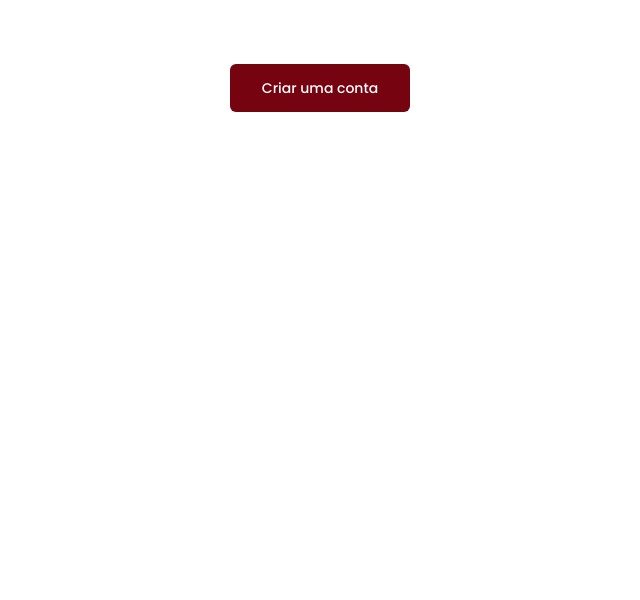
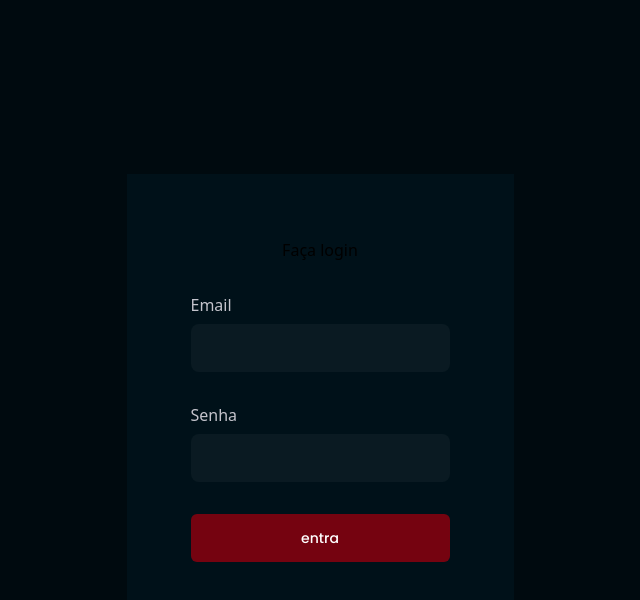
Before and after one commit to BrunoBorges12/food-explorer, a Next.js app: page / in a window 1280 px wide. Shown: the top 600 px of the page, without its empty margins (320-960 px from the left). Built offline with nearby package versions, Linux system fonts and the light colour scheme.

Commit message:
criando form

```diff
--- /dev/null
+++ b/src/components/AuthForm/index.tsx
@@ -0,0 +1,21 @@
+import Button from "../Button";
+import Input from "../Input";
+
+type propsAuth = {
+  signUp: boolean;
+};
+export const AuthForm = ({ signUp }: propsAuth) => {
+  return (
+    <form className="bg-dark-700 flex flex-col     justify-center items-center  p-16 gap-8">
+      <h2>{signUp ? "Crie sua conta" : "Faça login"}</h2>
+      {signUp && <Input type="text" label="Seu nome" name="name" />}
+      <Input type="email" label="Email" name="email" />
+      <Input type="password" label="Senha" name="password" />
+      <Button
+        color="tomato-dark"
+        size="medium"
+        title={signUp ? "Criar conta" : "entra"}
+      />
+    </form>
+  );
+};
--- a/src/components/Button/index.tsx
+++ b/src/components/Button/index.tsx
@@ -10,7 +10,7 @@ function Button({ title, size, color, mobile }: propsButton) {
   return (
     <button
       className={classNames(
-        " py-3 flex items-center justify-center   relative  rounded-md hover:opacity-80 transition-all duration-500",
+        " py-3 w-full flex items-center justify-center   relative  rounded-md hover:opacity-80 transition-all duration-500",
         {
           "bg-tomato-100": color === "tomato-dark",
           "bg-tomato-400": color === "tomato-ligth",
--- /dev/null
+++ b/src/components/Input/index.tsx
@@ -0,0 +1,26 @@
+type propsInput = {
+  type: string;
+  name: string;
+  label: string;
+  placeholder?: string;
+};
+function Input({ type, name, label, placeholder = "" }: propsInput) {
+  return (
+    <div className=" flex  flex-col  gap-2 relative  w-full">
+      <label
+        className="  text-light-400 text-base leading-140% "
+        htmlFor={name}
+      >
+        {label}
+      </label>
+      <input
+        className="  rounded-lg  opacity-80 w-full  focus:shadow-2xl focus:shadow-dark-800  text-light-100  placeholder:text-light-400 bg-dark-900 gap-4 py-3 px-[14px]"
+        type={type}
+        name={name}
+        placeholder={placeholder && placeholder}
+      />
+    </div>
+  );
+}
+
+export default Input;
--- a/src/pages/index.tsx
+++ b/src/pages/index.tsx
@@ -1,9 +1,9 @@
-import Button from "@/components/Button";
+import { AuthForm } from "@/components/AuthForm";
 
 export default function Home() {
   return (
-    <div className="  w-full h-full   flex  flex-col items-center justify-center my-16 ">
-      <Button title="Criar uma conta" size="medium" color="tomato-dark" />
+    <div className="  w-screen h-screen  bg-dark-400  flex   flex-col items-center justify-center">
+      <AuthForm signUp={false} />
     </div>
   );
 }
--- a/src/styles/globals.css
+++ b/src/styles/globals.css
@@ -2,17 +2,6 @@
 @tailwind components;
 @tailwind utilities;
 
-.test {
-  position: absolute;
-  width: 251.24px;
-  height: 251.24px;
-
-  /* Gradients/100 */
-
-  /* Light/Light 100
-
-#FFFFFF
-*/
-  border: 1px dashed #ffffff;
-  border-radius: 2512.4px;
+body {
+  @apply bg-dark-400;
 }
```
